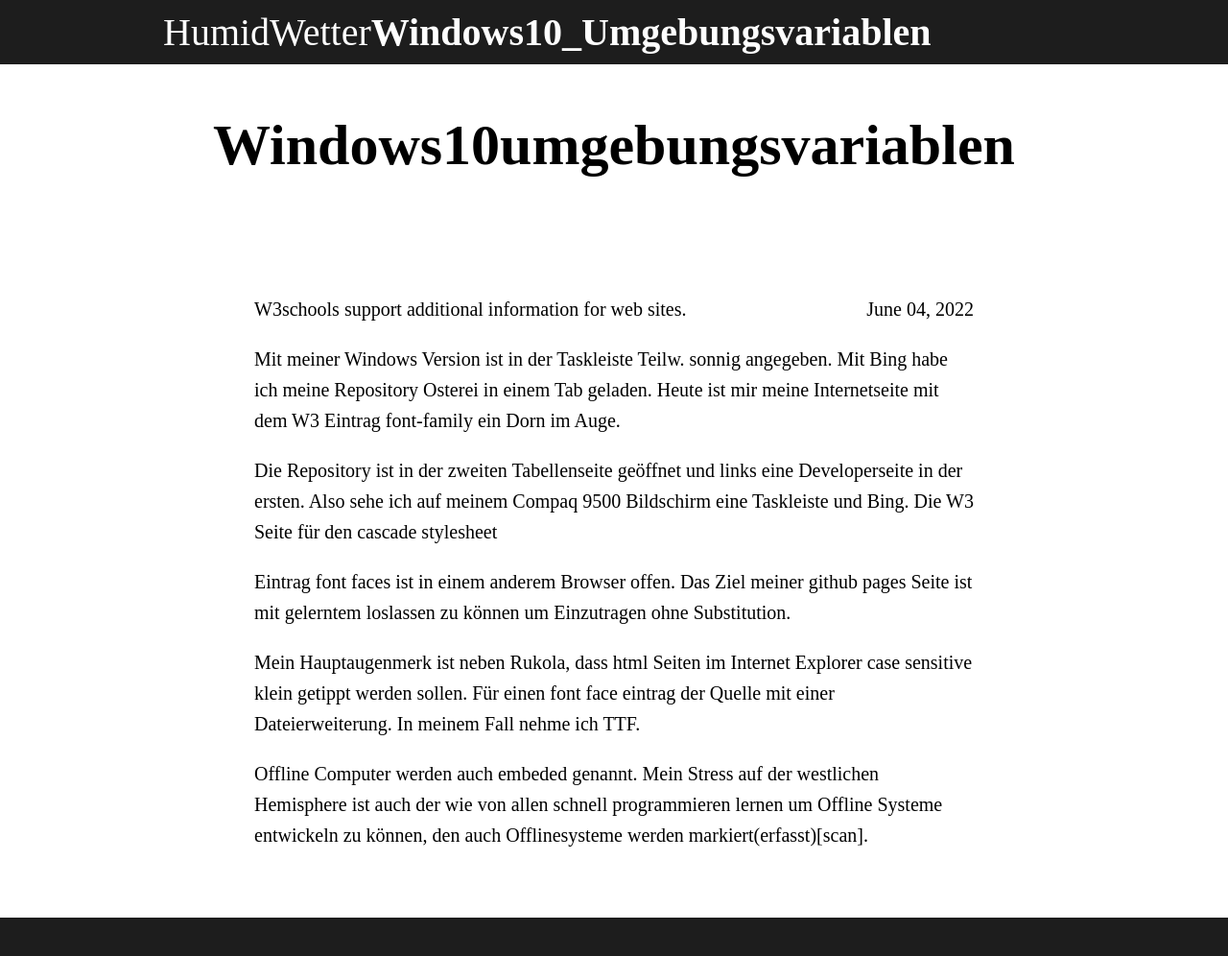
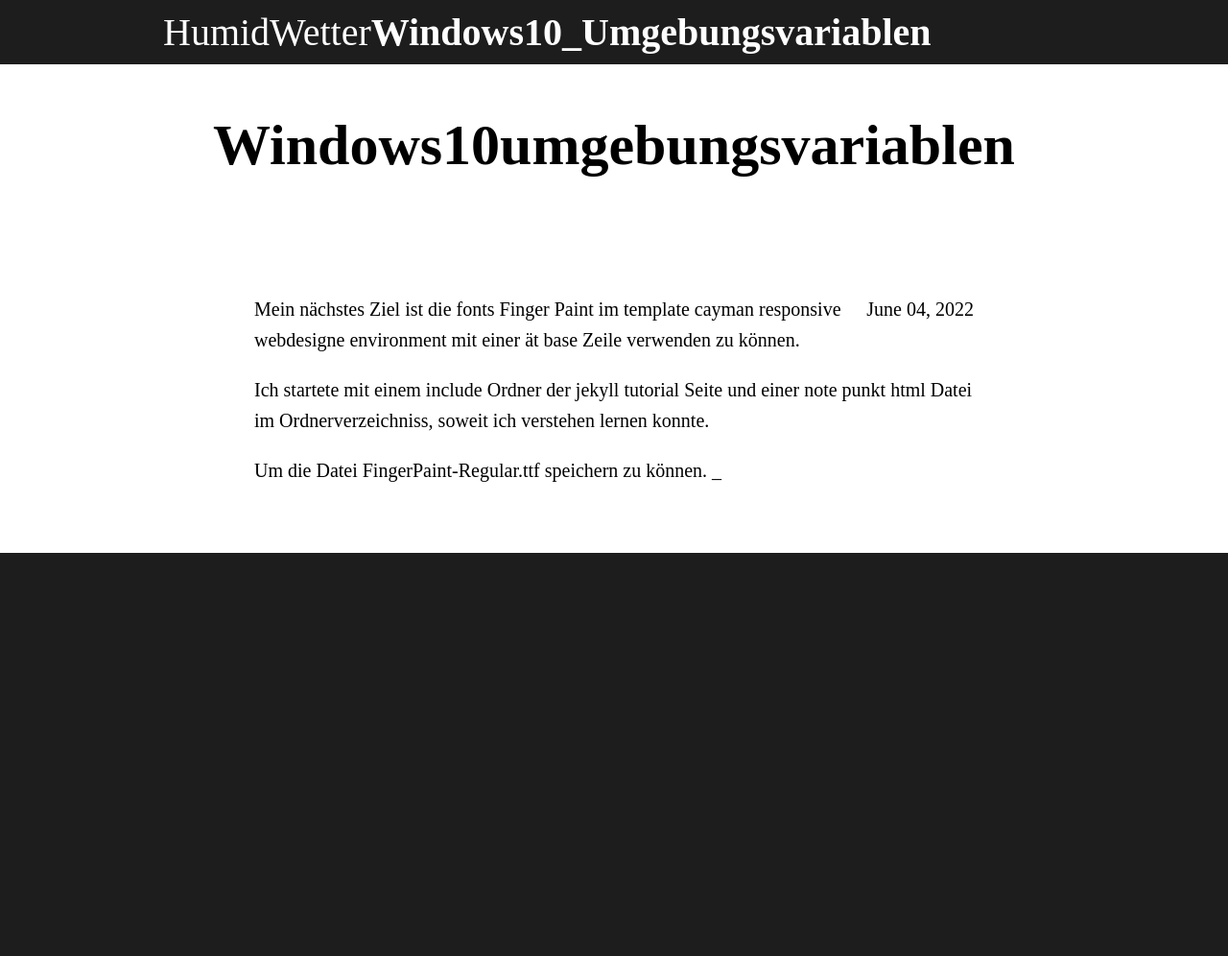
Before and after one commit to ledlightjungledStefan/Osterei, a Jekyll site: the page built from _posts/2022-06-04-Windows10Umgebungsvariablen.markdown, in a window 1280 px wide. Shown: the whole page at 96% size. Built offline with Jekyll 4.4.1, drawn with Linux system fonts in a browser that asks for light colours; some web fonts are replaced; after the commit the page ends 900 px from its top, so only the background shows below that.

Commit message:
Update 2022-06-04-Windows10Umgebungsvariablen.markdown

```diff
--- a/_posts/2022-06-04-Windows10Umgebungsvariablen.markdown
+++ b/_posts/2022-06-04-Windows10Umgebungsvariablen.markdown
@@ -6,19 +6,10 @@
 image_path: /Osterei/assets/images/cupcakes/chocolate_banana.png
 description: Rich chocolate cupcake with chocolate icing.
 ---
-W3schools support additional information for web sites.
+Mein nächstes Ziel ist die fonts Finger Paint im template cayman responsive webdesigne environment
+mit einer ät base Zeile verwenden zu können.
 
-Mit meiner Windows Version ist in der Taskleiste Teilw. sonnig angegeben. Mit Bing habe ich meine Repository
-Osterei in einem Tab geladen. Heute ist mir meine Internetseite mit dem W3 Eintrag font-family ein Dorn im Auge.
+Ich startete mit einem include Ordner der jekyll tutorial Seite und einer note punkt html Datei
+im Ordnerverzeichniss, soweit ich verstehen lernen konnte.
 
-Die Repository ist in der zweiten Tabellenseite geöffnet und links eine Developerseite in der ersten.
-Also sehe ich auf meinem Compaq 9500 Bildschirm eine Taskleiste und Bing. Die W3 Seite für den cascade stylesheet
-
-Eintrag font faces ist in einem anderem Browser offen. Das Ziel meiner github pages Seite ist mit gelerntem
-loslassen zu können um Einzutragen ohne Substitution.
-
-Mein Hauptaugenmerk ist neben Rukola, dass html Seiten im Internet Explorer case sensitive klein getippt werden sollen.
-Für einen font face eintrag der Quelle mit einer Dateierweiterung. In meinem Fall nehme ich TTF.
-
-Offline Computer werden auch embeded genannt. Mein Stress auf der westlichen Hemisphere ist auch der wie von allen
-schnell programmieren lernen um Offline Systeme entwickeln zu können, den auch Offlinesysteme werden markiert(erfasst)[scan].
+Um die Datei FingerPaint-Regular.ttf speichern zu können. _
```
